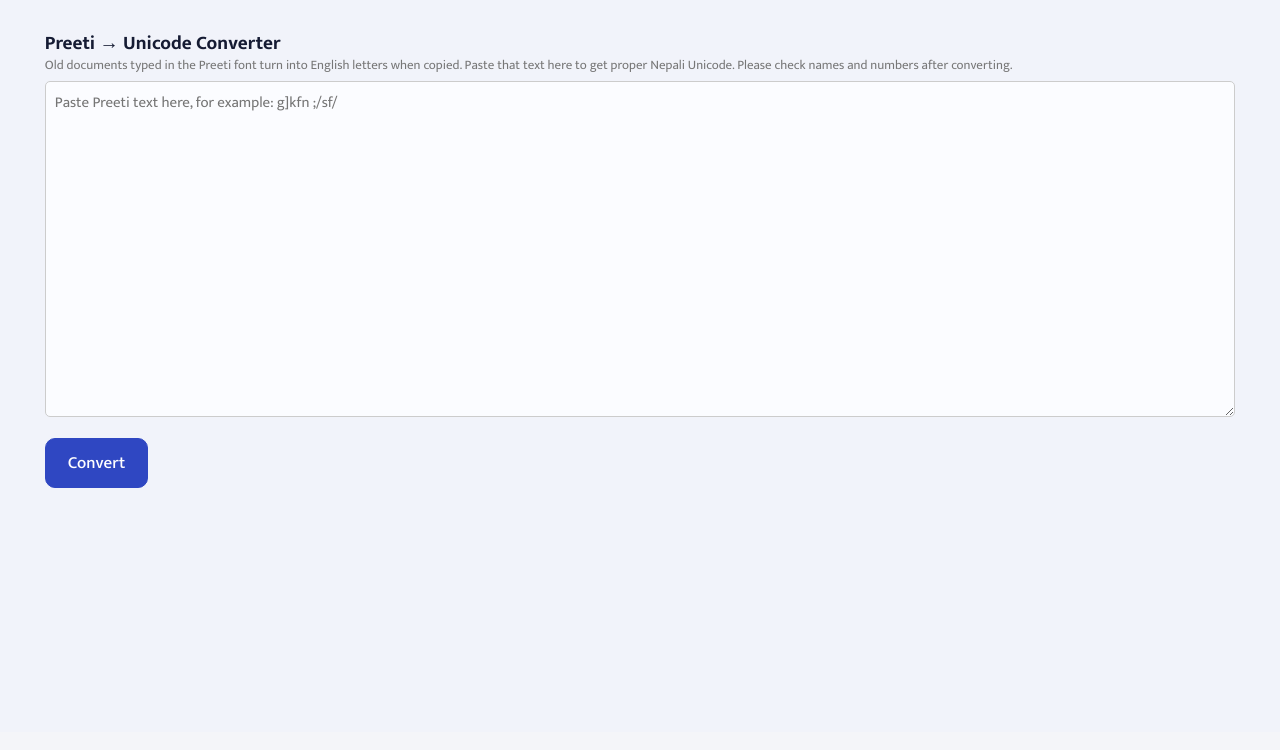
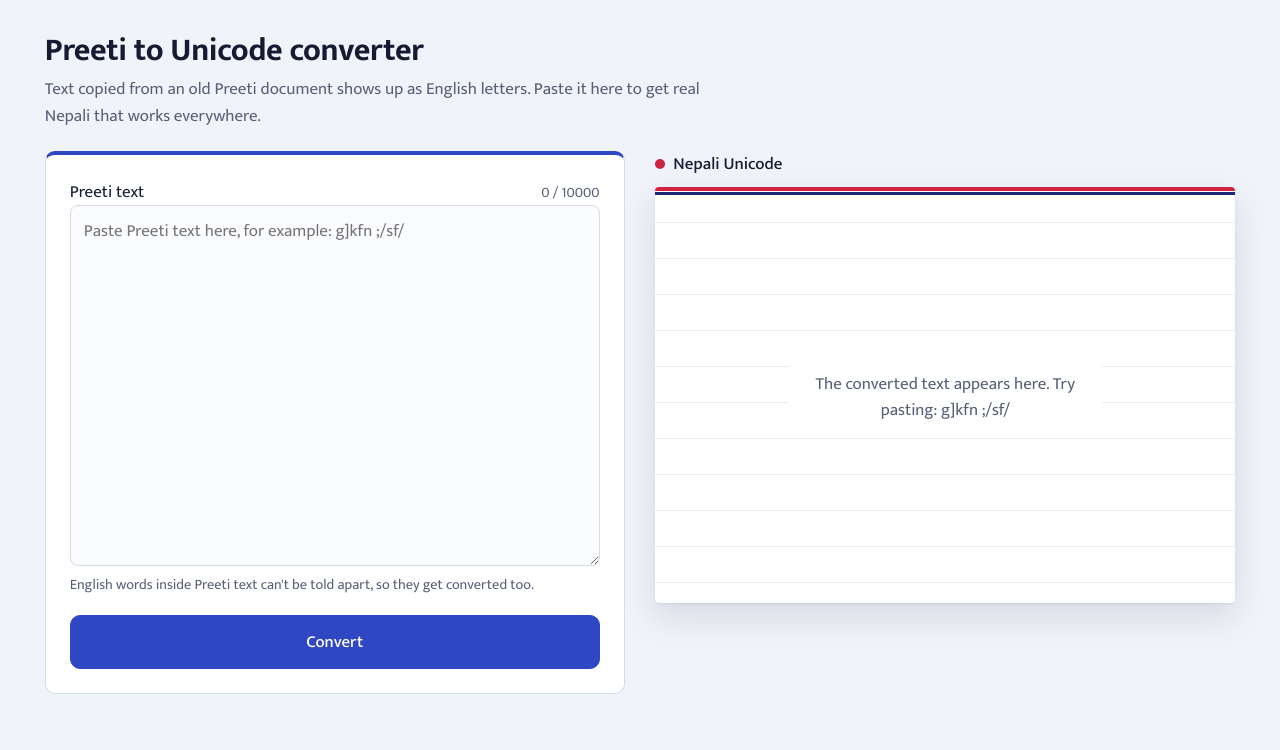
Before and after one commit to Cma-13/nepali-english-translator, a Django app: page /preeti/ in a window 1280 px wide. Shown: the part 68-818 px from the top of the page. Before the commit the page ends 556 px from the top, so only its background shows below. Run offline with Django 5.2, Linux system fonts and the light colour scheme; the visitor is signed in with stand-in values (Sample User, id 1).

Commit message:
feat: redesign preeti converter page

```diff
--- a/templates/translator/preeti.html
+++ b/templates/translator/preeti.html
@@ -1,53 +1,41 @@
 {% extends "base.html" %}
-{% block title %}Preeti Converter{% endblock %}
+{% block title %}Preeti converter{% endblock %}
 {% block content %}
-<style>
-    .container { max-width: 800px; }
-    textarea { width: 100%; padding: 9px; margin: 6px 0 12px; border: 1px solid #ccc; border-radius: 5px; box-sizing: border-box; font-size: 15px; font-family: inherit; }
-    .result-box { background: #f8fafc; border: 1px solid #d0d7e2; border-radius: 6px; padding: 16px; margin-top: 20px; white-space: pre-wrap; line-height: 1.7; }
-    .copy-btn { margin-top: 10px; background: #e2e8f0; color: #1e3a5f; border: none; padding: 8px 16px; border-radius: 5px; cursor: pointer; font-size: 14px; transition: background 0.2s, color 0.2s; }
-    .copy-btn:hover { background: #cbd5e1; }
-    .copy-btn.copied { background: #16a34a; color: white; }
-    .copy-btn.failed { background: #dc2626; color: white; }
-    .note { font-size: 13px; color: #777; }
-</style>
+<div class="page-head">
+    <h1>Preeti to Unicode converter</h1>
+    <p class="lead">Text copied from an old Preeti document shows up as English letters. Paste it here to get real Nepali that works everywhere.</p>
+</div>
 
-<h2>Preeti → Unicode Converter</h2>
-<p class="note">Old documents typed in the Preeti font turn into English letters when copied. Paste that text here to get proper Nepali Unicode. Please check names and numbers after converting.</p>
+<div class="workspace">
+    <form method="post" class="panel">
+        {% csrf_token %}
+        <div class="field">
+            <div class="field-row">
+                <label for="{{ form.text.id_for_label }}">Preeti text</label>
+                <span class="hint" data-count-for="{{ form.text.id_for_label }}"></span>
+            </div>
+            {{ form.text }}
+            {{ form.text.errors }}
+            <p class="hint">English words inside Preeti text can't be told apart, so they get converted too.</p>
+        </div>
+        <button type="submit" class="btn btn-big btn-block">Convert</button>
+    </form>
 
-<form method="post">
-    {% csrf_token %}
-    {{ form.text.errors }}
-    {{ form.text }}
-    <button type="submit" class="btn">Convert</button>
-</form>
-
-{% if result %}
-    <h3>Unicode</h3>
-    <div class="result-box" id="result">{{ result }}</div>
-    <button type="button" class="copy-btn" id="copy-btn" onclick="copyResult()">Copy</button>
-{% endif %}
-
-<script>
-    function copyResult() {
-        const button = document.getElementById("copy-btn");
-        const text = document.getElementById("result").innerText;
-
-        navigator.clipboard.writeText(text)
-            .then(() => showButtonState(button, "Copied ✓", "copied"))
-            .catch(() => showButtonState(button, "Copy failed", "failed"));
-    }
-
-    function showButtonState(button, label, className) {
-        button.textContent = label;
-        button.classList.add(className);
-        button.disabled = true;
-
-        setTimeout(() => {
-            button.textContent = "Copy";
-            button.classList.remove(className);
-            button.disabled = false;
-        }, 2000);
-    }
-</script>
+    <section aria-live="polite">
+        <p class="sheet-label"><span class="dot dot-red"></span>Nepali Unicode</p>
+        {% if result %}
+            <div class="sheet" lang="ne">
+                <div class="sheet-text" id="result">{{ result }}</div>
+            </div>
+            <div class="actions">
+                <button type="button" class="btn" data-copy="#result">Copy</button>
+            </div>
+            <p class="hint after-note">Check names and numbers before you use it.</p>
+        {% else %}
+            <div class="sheet sheet-empty">
+                <p>The converted text appears here. Try pasting: g]kfn ;/sf/</p>
+            </div>
+        {% endif %}
+    </section>
+</div>
 {% endblock %}
```
